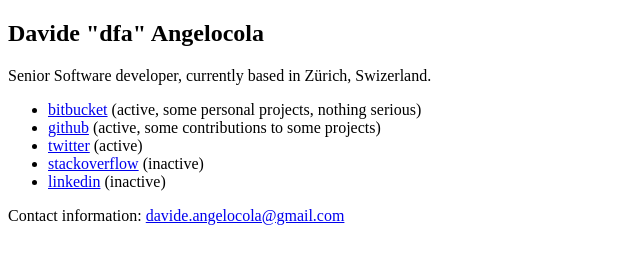
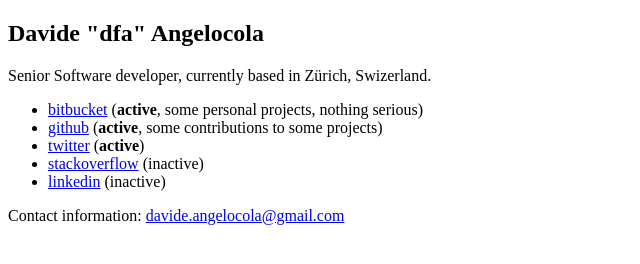
Before and after one commit to dfa1/dfa1.github.io, a plain HTML site: page index.html in a window 1280 px wide. Shown: the full height of the page, 0-640 px from the left. Drawn offline with Linux system fonts and the light colour scheme.

Commit message:
using bold

```diff
--- a/index.html
+++ b/index.html
@@ -11,9 +11,9 @@
 		<h2>Davide "dfa" Angelocola</h2>
 		<p>Senior Software developer, currently based in Zürich, Swizerland.</p>
 		<ul>
-			<li><a href="https://bitbucket.org/dfa/">bitbucket</a> (active, some personal projects, nothing serious)</li>
-			<li><a href="https://github.com/dfa1/">github</a> (active, some contributions to some projects)</li>
-    		<li><a href="https://twitter.com/the_dfa">twitter</a> (active)</li>
+			<li><a href="https://bitbucket.org/dfa/">bitbucket</a> (<b>active</b>, some personal projects, nothing serious)</li>
+			<li><a href="https://github.com/dfa1/">github</a> (<b>active</b>, some contributions to some projects)</li>
+    		<li><a href="https://twitter.com/the_dfa">twitter</a> (<b>active</b>)</li>
     		<li><a href="https://stackoverflow.com/users/89266/dfa">stackoverflow</a> (inactive)</li>
 			<li><a href="https://www.linkedin.com/in/davide-angelocola-079961142/">linkedin</a> (inactive)</li>
 		</ul>
```
